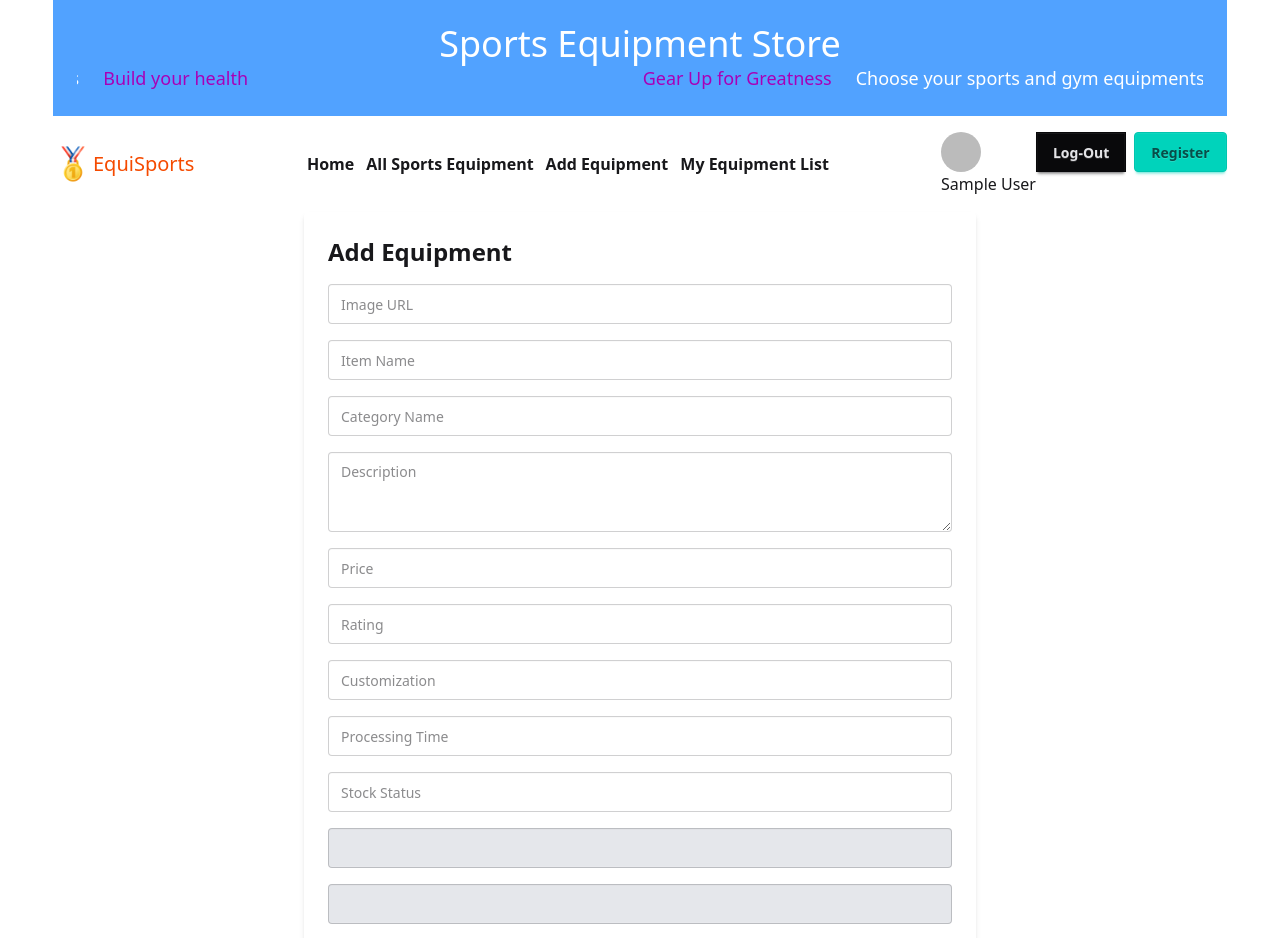
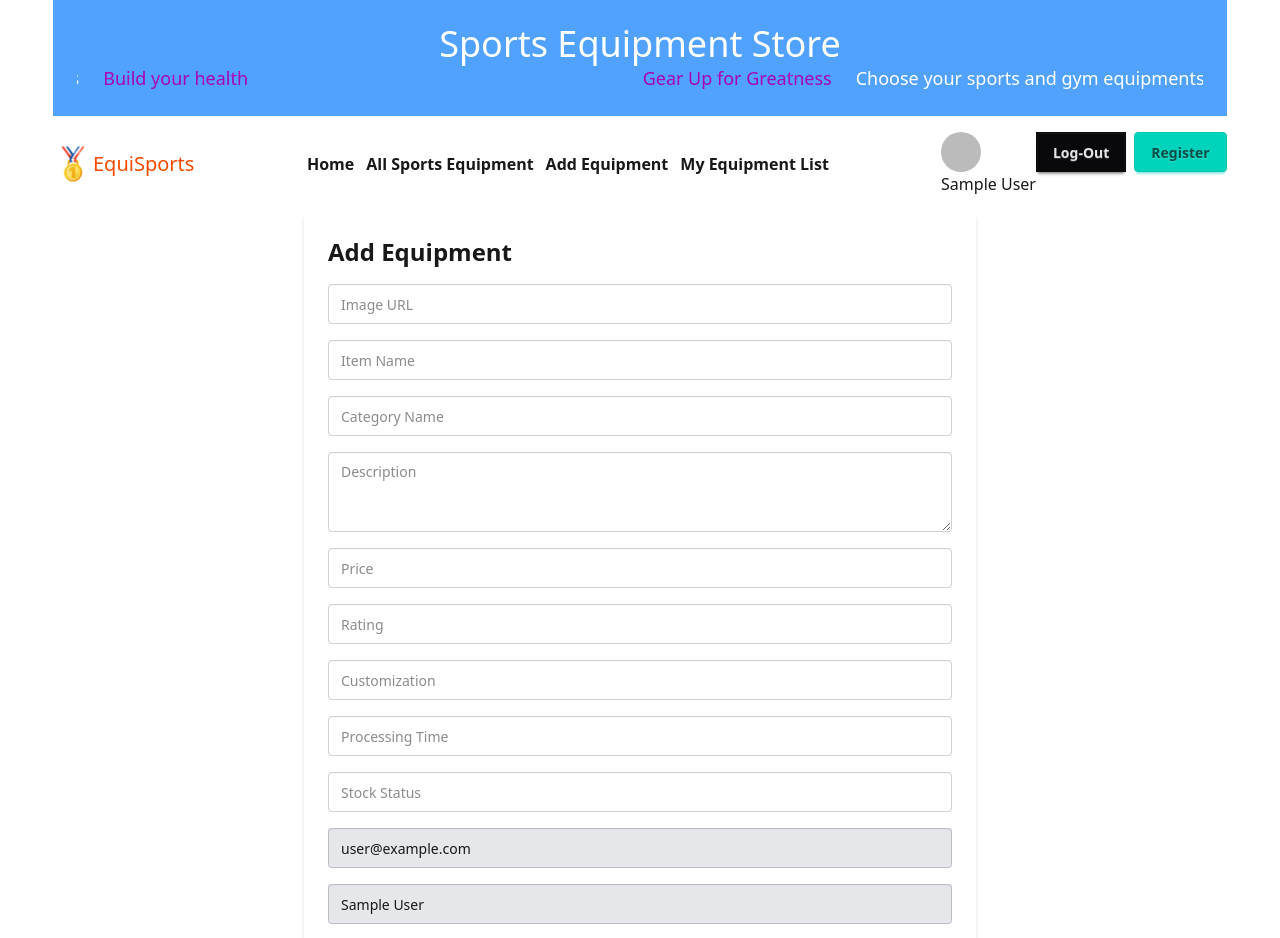
Before and after one commit to jaky-sheikh/sports-equip-store-client, a React (Vite) app: page /addEquipment in a window 1280 px wide. Shown: the top 938 px of the page. Built offline with nearby package versions, Linux system fonts and the light colour scheme; no server answers; sample sign-in values are in the browser's storage.

Commit message:
display email and name

```diff
--- a/src/Pages/AddEquipment.jsx
+++ b/src/Pages/AddEquipment.jsx
@@ -1,8 +1,12 @@
+import { useContext } from "react";
 import Swal from "sweetalert2";
+import { AuthContext } from "../provider/AuthProvider";
 
 
 
 const AddEquipment = () => {
+
+    const { user } = useContext(AuthContext);
 
     const handleAddEquipment = event => {
         event.preventDefault();
@@ -60,8 +64,8 @@ const AddEquipment = () => {
                 <input type="text" name="customization" placeholder="Customization" className="input input-bordered w-full" />
                 <input type="text" name="processingTime" placeholder="Processing Time" className="input input-bordered w-full" />
                 <input type="number" name="stockStatus" placeholder="Stock Status" className="input input-bordered w-full" />
-                <input type="email" name="userEmail" className="input input-bordered w-full bg-gray-200" readOnly />
-                <input type="text" name="userName" className="input input-bordered w-full bg-gray-200" readOnly />
+                <input defaultValue={user.email} type="email" name="userEmail" className="input input-bordered w-full bg-gray-200" readOnly />
+                <input defaultValue={user.displayName} type="text" name="userName" className="input input-bordered w-full bg-gray-200" readOnly />
                 <button type="submit" className="btn btn-primary">Add Equipment</button>
             </form>
         </div>
```
